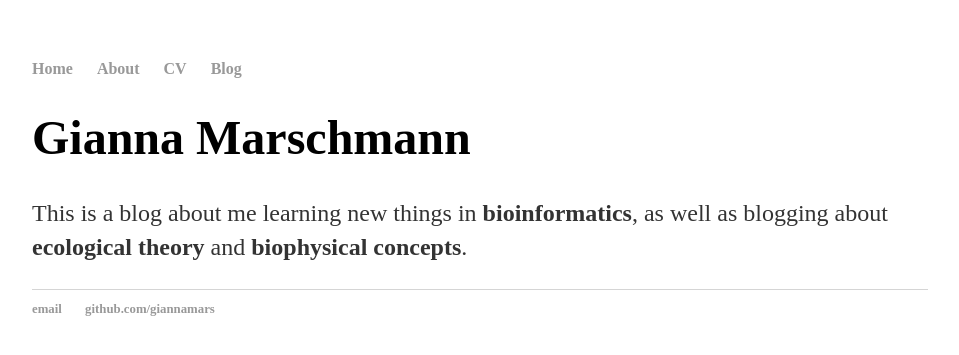
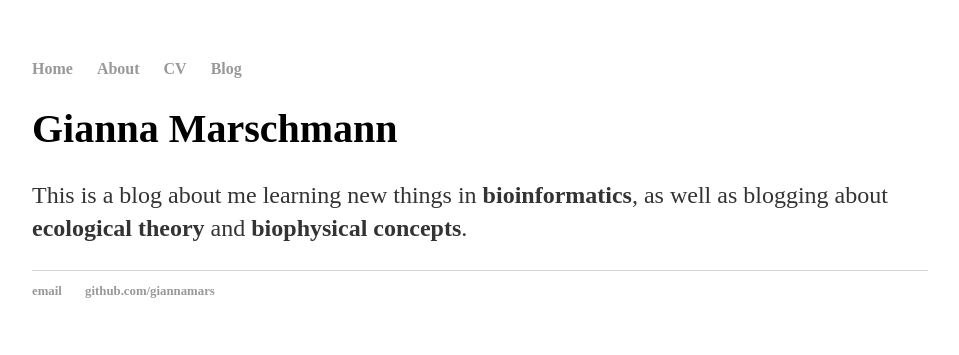
Before and after one commit to giannamars/does_bioinformatics, a Jekyll site: the page built from index.html, in a window 1280 px wide. Shown: the top 355 px of the page, without its empty margins (160-1119 px from the left). Built offline with Jekyll 4.4.1, drawn with Linux system fonts in a browser that asks for light colours.

Commit message:
Update main.css

```diff
--- a/css/main.css
+++ b/css/main.css
@@ -3,7 +3,7 @@
     width: 70%;
 }
 nav ul, footer ul {
-    font-family:'Avenir', 'Avenir', 'Sans-Serif';
+    font-family:'Sans-Serif', 'Sans-Serif', 'Sans-Serif';
     padding: 0px;
     list-style: none;
     font-weight: bold;
@@ -20,7 +20,7 @@
     text-decoration: underline;
 }
 h1 {
-    font-size: 3em;
+    font-size: 2.5em;
     font-family:'Avenir', 'Avenir', 'Avenir';
 }
 p {
```
